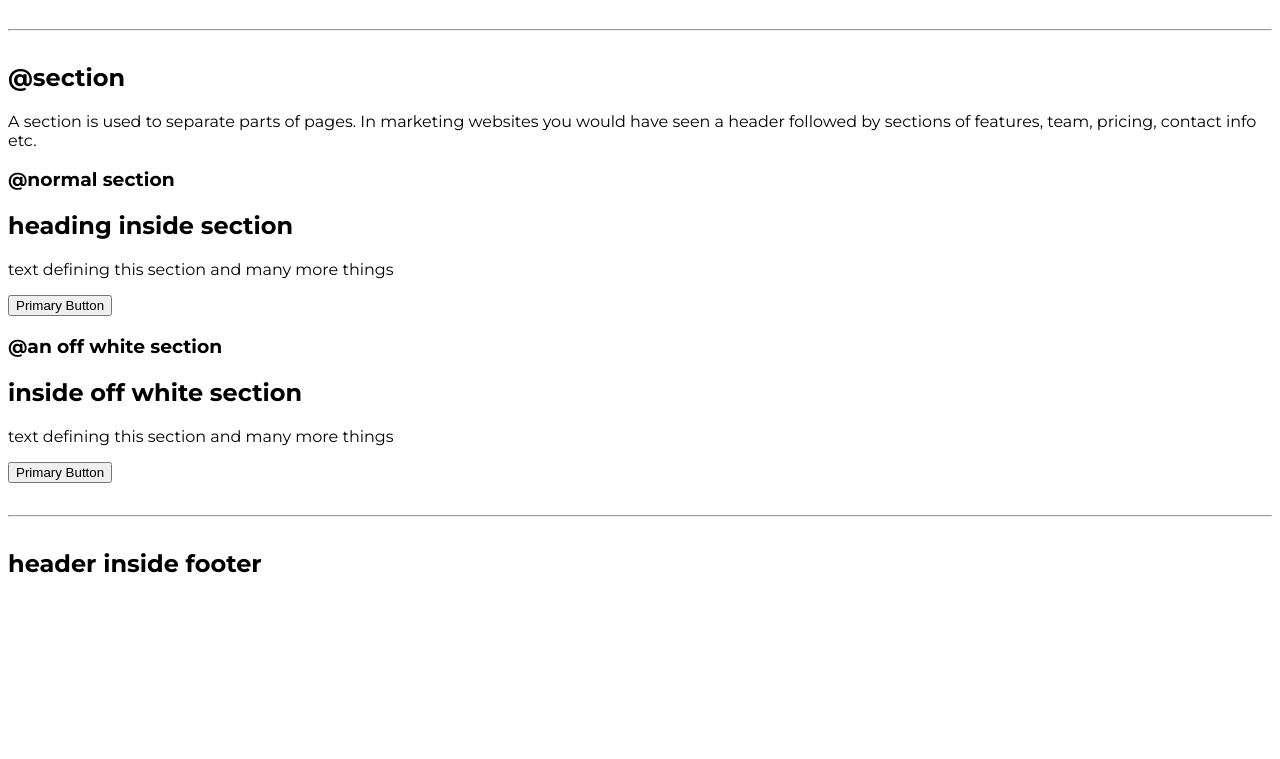
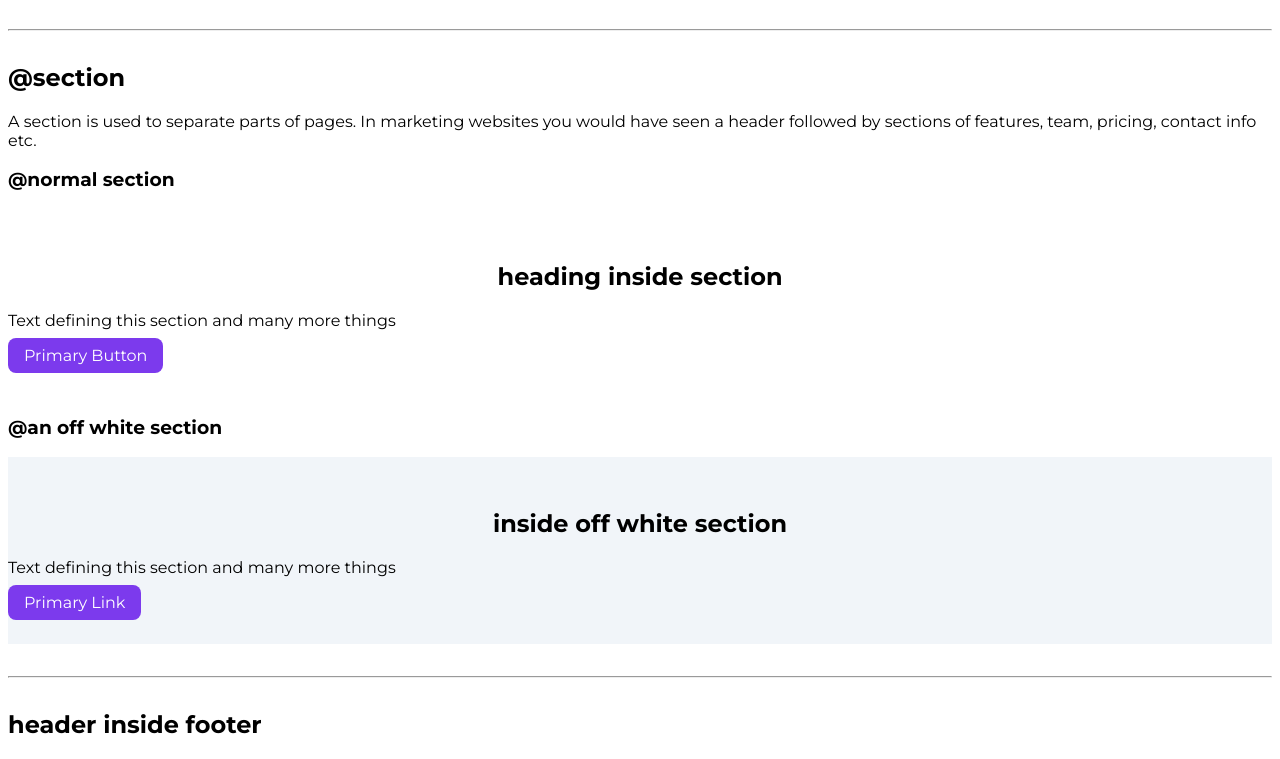
Before and after one commit to jayeshwalavalkar/neogcamp-component-library, a plain HTML site: page index.html in a window 1280 px wide. Shown: the part 2153-2912 px from the top of the page. Before the commit the page ends 2751 px from the top, so only its background shows below. Drawn offline with Linux system fonts and the light colour scheme.

Commit message:
section css added

```diff
--- a/index.html
+++ b/index.html
@@ -114,17 +114,17 @@
     </p>
 
     <h3>@normal section</h3>
-    <section>
+    <section class="section-normal">
       <h2>heading inside section</h2>
-      <p>text defining this section and many more things</p>
-      <button>Primary Button</button>
+      <p>Text defining this section and many more things</p>
+      <a href="" class="primary-link">Primary Button</a>
     </section>
 
     <h3>@an off white section</h3>
-    <section>
+    <section class="section-normal section-ow">
       <h2>inside off white section</h2>
-      <p>text defining this section and many more things</p>
-      <button>Primary Button</button>
+      <p>Text defining this section and many more things</p>
+      <a href="" class="primary-link">Primary Link</a>
     </section>
     <hr />
 
--- a/styles.css
+++ b/styles.css
@@ -4,6 +4,7 @@
   --primary-colour: #7c3aed;
   --white: #ffffff;
   --grey: #6b7280;
+  --off-white: #f1f5f9;
 }
 
 body {
@@ -78,8 +79,20 @@ hr {
 }
 
 .hero img {
-    max-width: 300px;
+  max-width: 300px;
   max-height: 300px;
+  margin: auto;
   display: block;
-  margin: auto;
 }
+
+.section-normal {
+  padding: 2em 0em;
+}
+
+.section-normal h2 {
+  text-align: center;
+}
+
+.section-ow {
+  background-color: var(--off-white);
+}
```
